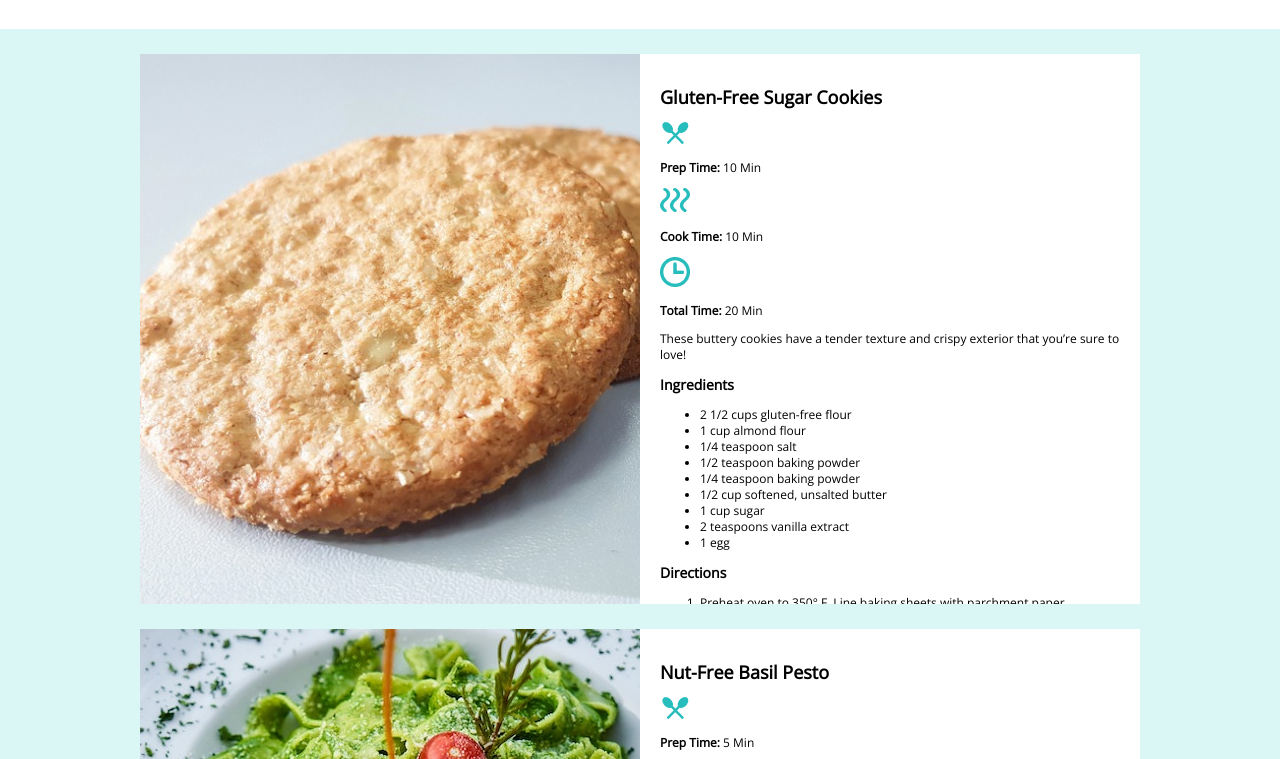
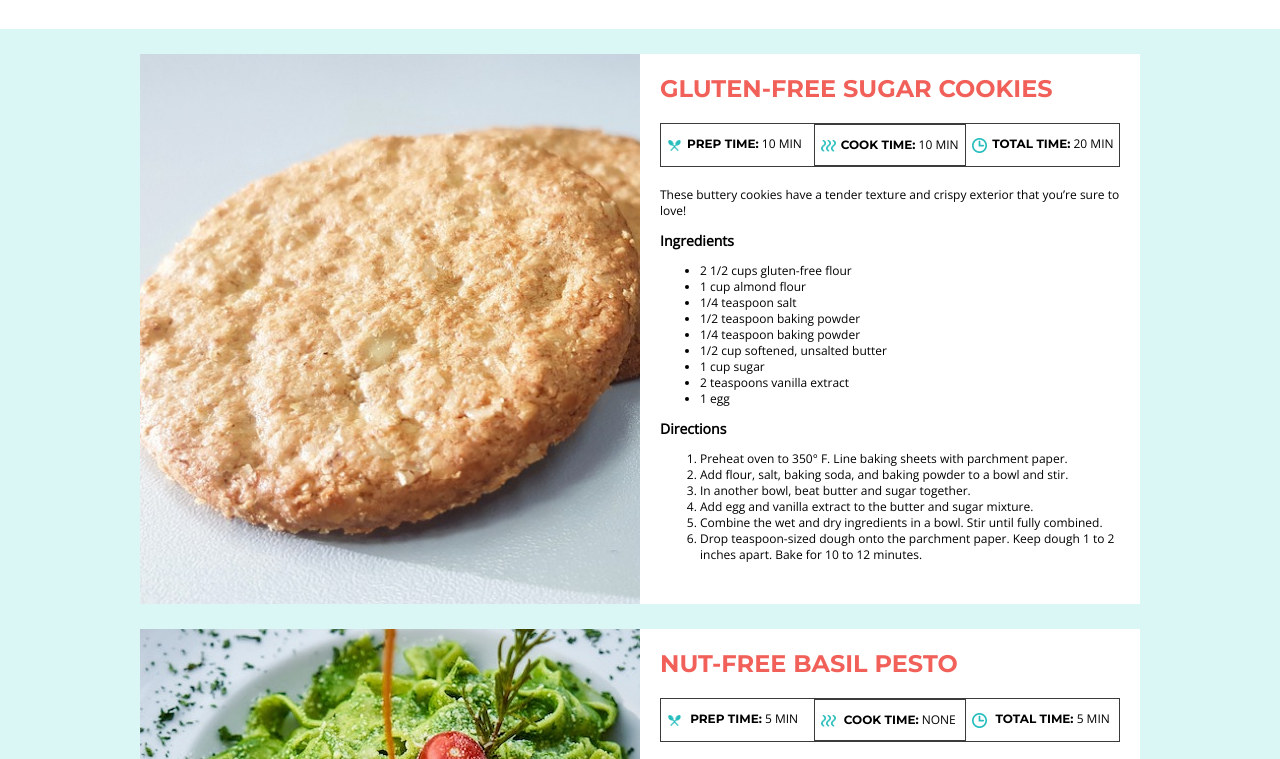
Before and after one commit to sconsani/recipe-card, a plain HTML site: page index.html in a window 1280 px wide. Shown: the part 131-890 px from the top of the page. Drawn offline with nearby package versions, Linux system fonts and the light colour scheme.

Commit message:
updated styles for prep time count grid and h2

```diff
--- a/css/style.css
+++ b/css/style.css
@@ -52,6 +52,16 @@ main {
 
 }
 
+.recipe h2{
+	margin-top: 0;
+	color: #F16059;
+	font-family: 'Montserrat';
+	font-weight: bold;
+	text-transform: uppercase;
+	font-size: 24px;
+	line-height: 29px;
+}
+
 #cookies .image {
 	background-image: url('../img/gluten-free-sugar-cookies.jpg');
 	background-size: cover;
@@ -66,3 +76,39 @@ main {
 	background-image: url('../img/watermelon-salad.jpg');
 	background-size: cover;
 }
+
+
+.time {
+	margin-bottom: 20px;
+	border: 1px solid #3B3B3B;
+	overflow: auto;
+}
+
+.time div {
+	float: left;
+	padding-left: 6px;
+	width: 33.33%;
+	box-sizing: border-box;
+	text-transform: uppercase;
+}
+
+.time .cook {
+	border: 1px solid #3B3B3B;
+}
+
+
+.time img {
+	vertical-align: middle;
+	margin-right: 5px;
+	width: 15px;
+	height: auto;
+}
+
+.time-details {
+	display: inline-block;
+}
+
+
+.time p strong{
+	font-family: 'Montserrat';
+}
--- a/index.html
+++ b/index.html
@@ -3,7 +3,7 @@
 
     <head>
         <meta charset="utf-8">
-        <title>Recipe Cards Project</title>
+        <title>Sammy's Favorite Recipes</title>
 
         <link rel = "stylesheet" href = "css/style.css">
          <link rel = "stylesheet" href = "css/normalize.css">
@@ -16,7 +16,7 @@
     <body>
         <header>
             <img src="img/chef-hat.png" alt="chef hat">
-            <h1>Recipe Collection</h1>
+            <h1>Sammy's Recipe Collection</h1>
         </header>
         <main>
             <article id="cookies" class="card">
@@ -72,7 +72,9 @@
             </article>
 
             <article id="pesto" class="card">
-                <div class="image"></div>
+                <div class="image">
+
+                </div>
                 <div class="recipe">
                     <h2>Nut-Free Basil Pesto</h2>
                     <div class="time">
@@ -118,7 +120,9 @@
 
 
             <article id="salad" class="card">
-                <div class="image"></div>
+                <div class="image">
+
+                </div>
                 <div class="recipe">
                     <h2>Watermelon Salad</h2>
                     <div class="time">
```
